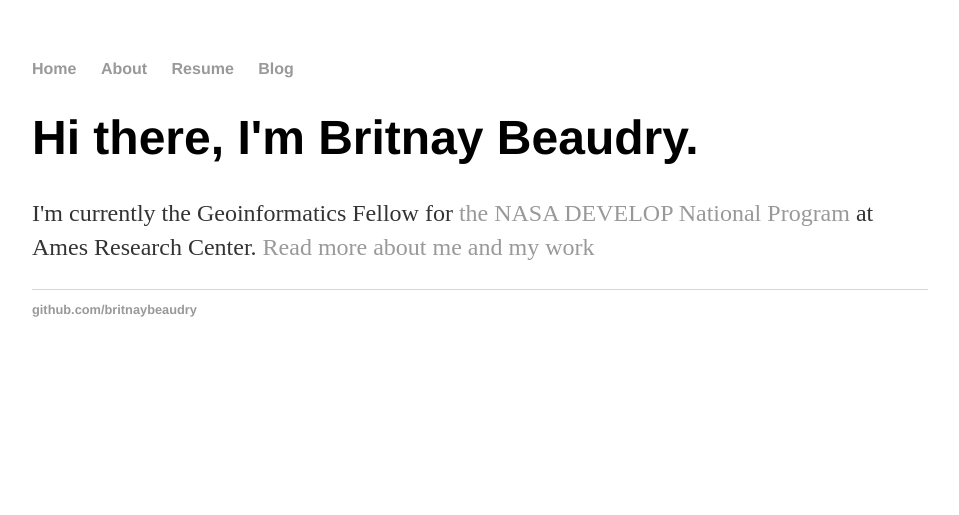
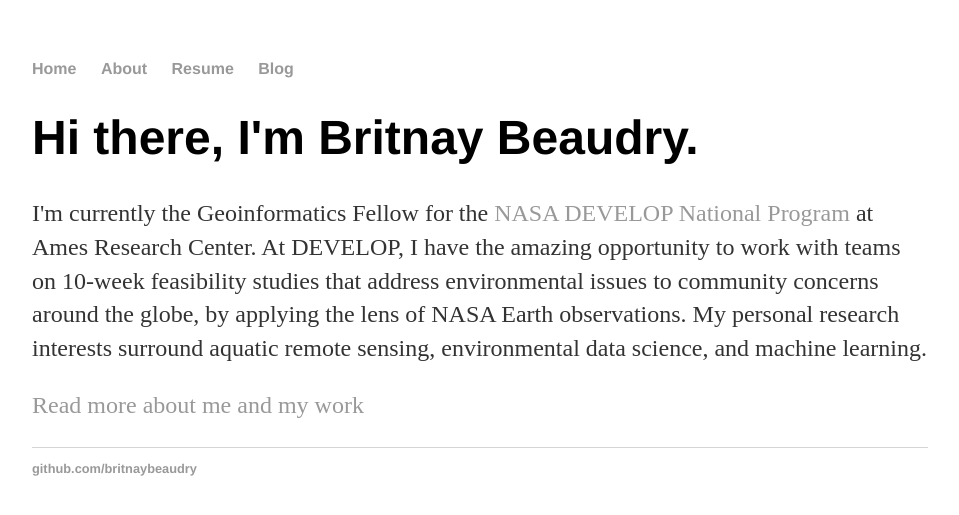
Before and after one commit to britnaybeaudry/britnaybeaudry.github.io, a Jekyll site: the page built from index.html, in a window 1280 px wide. Shown: the top 515 px of the page, without its empty margins (160-1119 px from the left). Built offline with Jekyll 4.4.1, drawn with Linux system fonts in a browser that asks for light colours.

Commit message:
Update index.html
more general info about me

```diff
--- a/index.html
+++ b/index.html
@@ -4,6 +4,8 @@
 ---
 <div class="blurb">
 	<h1>Hi there, I'm Britnay Beaudry.</h1>
-	<p>I'm currently the Geoinformatics Fellow for <a href="https://develop.larc.nasa.gov/">the NASA DEVELOP National Program</a> at Ames Research Center.
-	<a href="/about">Read more about me and my work</a></p>
+	<p>I'm currently the Geoinformatics Fellow for the <a href="https://develop.larc.nasa.gov/">NASA DEVELOP National Program</a> at Ames Research Center. At DEVELOP, I have the amazing opportunity to
+	work with teams on 10-week feasibility studies that address environmental issues to community concerns around the globe, by applying the lens of NASA Earth observations. My personal research interests
+	surround aquatic remote sensing, environmental data science, and machine learning.</p>
+	<p><a href="/about">Read more about me and my work</a></p>
 </div>
```
